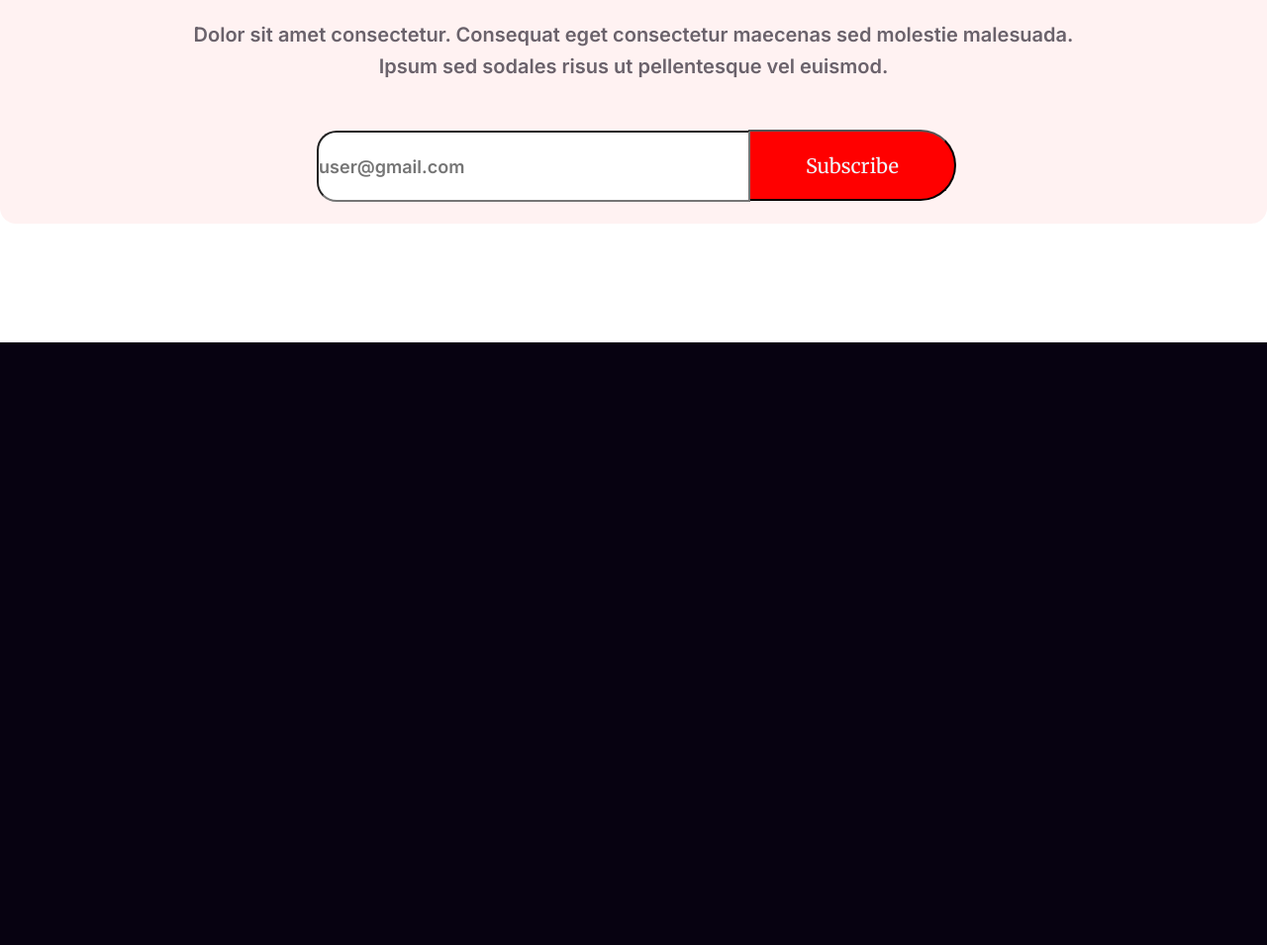
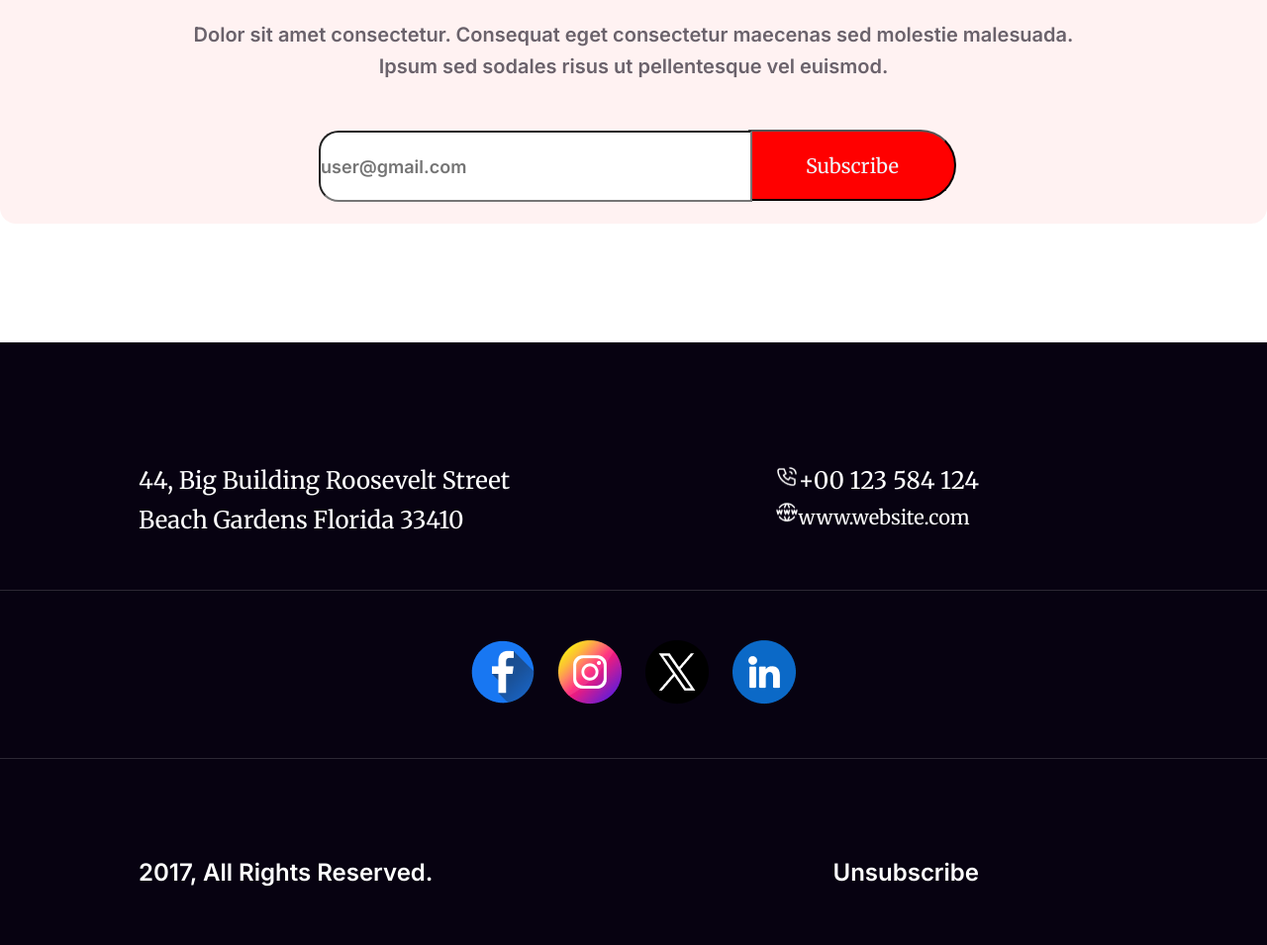
Before and after one commit to developerMubarok/New-Year-New-Mission, a plain HTML site: page index.html in a window 1280 px wide. Shown: the part 5942-6897 px from the top of the page at 99% size. Drawn offline with Linux system fonts and the light colour scheme.

Commit message:
Footer complete

```diff
--- a/css/style.css
+++ b/css/style.css
@@ -318,12 +318,80 @@ input{
     font-style: normal;
     font-weight: 400;
     line-height: normal;
-    left: 6px;
+    left: 8px;
     margin-top: 48px;
 }
-
+/* Footer Contact Section */
 footer{
     margin-top: 120px;
     background-color: #070211 ;
     height: 609px;
+    font-family: 'Inter';
 }
+.footer .address {
+     color: #FFF;
+     font-family: 'Inter';
+    font-size: 24px;
+    font-style: normal;
+    font-weight: 500px;
+    line-height: 40px;
+    margin-top: 120px;
+    margin-left: 140px;
+}
+.footer{
+    display: flex;
+    justify-content: space-between;
+}
+.number{
+     color: #fff;
+  font-size: 24px;
+  font-style: normal;
+  font-weight: 500;
+  line-height: 40px;
+  margin-top: 120px;
+  margin-right: 291px;
+}
+.website{
+    color: #fff;
+    font-size: 20px;
+}
+.footer .contact img{
+    height: 24px;
+    width: 24px;
+}
+hr{
+    background: rgba(255, 255, 255, 0.15);
+  height: 1px;
+  width: 100%;
+  margin-top: 50px;
+  margin-bottom: 50px;
+  border: none;
+}
+.socials{
+    display: flex;
+    gap: 24px;
+    justify-content: center;
+}
+.End-section{
+      display: flex;
+      color: #fff;
+  justify-content: space-between;
+}
+.text-area{
+    font-family: 'Inter';
+    font-size: 24px;
+    font-style: normal;
+    font-weight: 500;
+    line-height: normal;
+    margin-top: 50px;
+    margin-left: 140px;
+}
+.subscribe{
+     font-family: Inter;
+     font-size: 24px;
+     font-style: normal;
+     font-weight: 500;
+     line-height: normal;
+     margin-top: 50px;
+     margin-right: 291px;
+}
--- a/index.html
+++ b/index.html
@@ -106,12 +106,44 @@
             <input type="email" name="" id="" placeholder="user@gmail.com">
             <button class="btn-primary"> Subscribe </button>
         </div>
-
        </div>
 </main>
+<!-- Footer Contact Section -->
+    <footer>
+        <div class="footer">
+            <div class="address">
+                <p class="address-section">44, Big Building Roosevelt Street <br> Beach Gardens Florida 33410</p>
+            </div>
+            <div class="contact">
+                <p class="number">
+                    <img src="./resources/Call.png" alt="">+00 123 584 124
+                </p>
+                <p class="website">
+                    <img src="./resources/Website.png" alt="">www.website.com
+                </p>
+            </div>
+        </div>
+     <hr>
+     <div class="socials">
+        <div class="Icon">
+          <a href="https://www.facebook.com/"><img src="./resources/Facebook.png" alt="Facebook"/></a>
+        </div>
+        <div class="Icon">
+          <a href="https://www.instagram.com/"><img src="./resources/Instagram.png" alt="Instagram"/></a>
+        </div>
+        <div class="Icon">
+          <a href="https://twitter.com/"><img src="./resources/Twitter.png" alt="Twitter"/></a>
+        </div>
+        <div class="Icon">
+          <a href="https://www.linkedin.com/"><img src="./resources/Linkedin.png" alt="Linkedin"/></a>
+        </div>
+      </div>
+     <hr>
+     <div class="End-section">
+        <p class="text-area">2017, All Rights Reserved.</p>
+        <p class="subscribe">Unsubscribe</p>
+     </div>
+    </footer>
 
-    <footer>
-
-    </footer>
 </body>
 </html>
```
